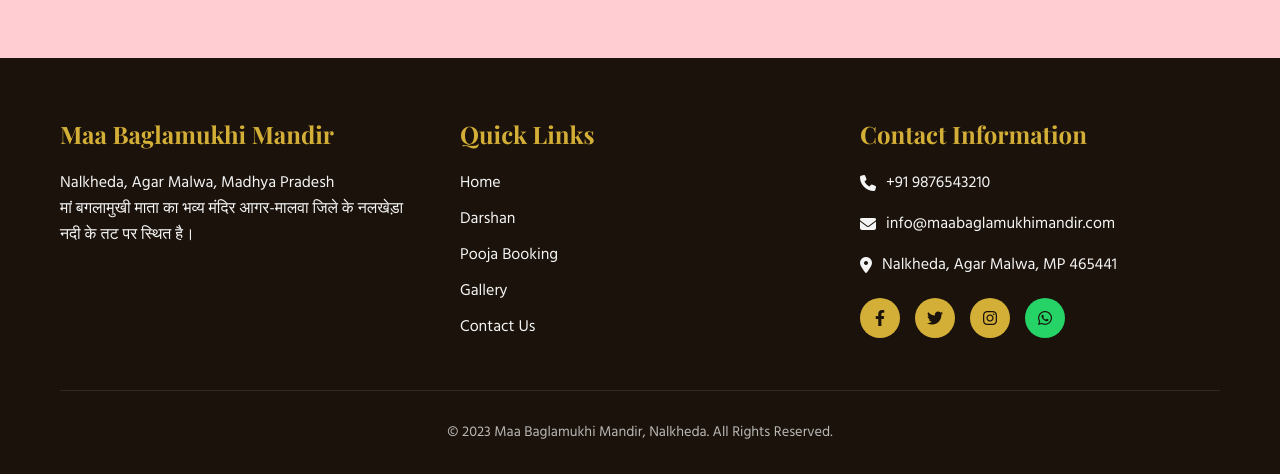
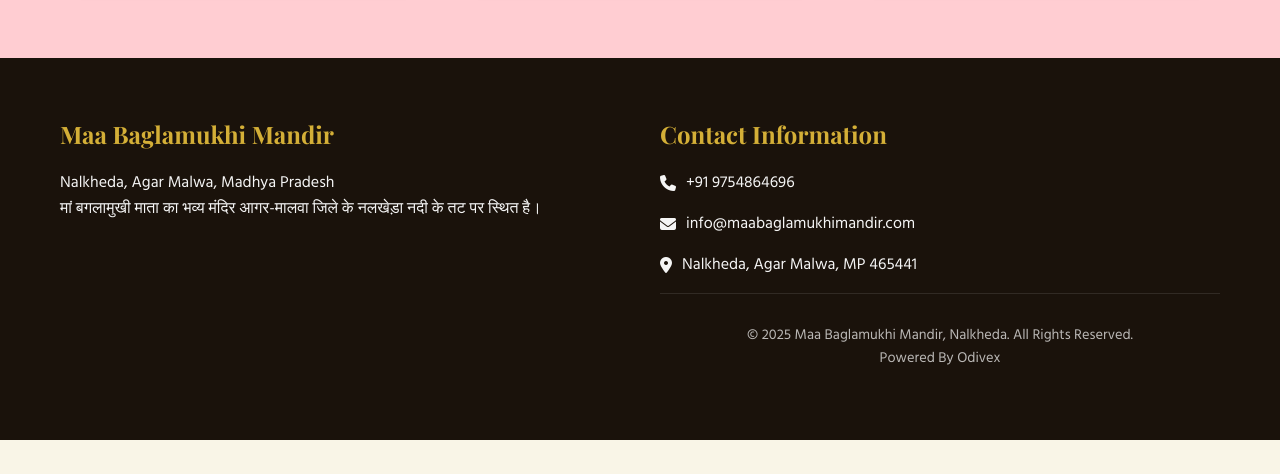
Before and after one commit to TA-AaryaNSah/Maa-Baglamukhi, a plain HTML site: page index.html in a window 1280 px wide. Shown: the part 3427-3901 px from the top of the page. After the commit the page ends 3867 px from the top, so only its background shows below. Drawn offline with nearby package versions, Linux system fonts and the light colour scheme.

Commit message:
Update index.html

```diff
--- a/index.html
+++ b/index.html
@@ -774,7 +774,7 @@
 </head>
 <body>
     <!-- WhatsApp Floating Button -->
-    <a href="https://wa.me/916838386938?text=Hello%20Maa%20Baglamukhi%20Mandir%20Team" class="whatsapp-float" target="_blank">
+    <a href="https://wa.me/9754864696?text=Hello%20Maa%20Baglamukhi%20Mandir%20Team" class="whatsapp-float" target="_blank">
         <div class="whatsapp-text">Message us on WhatsApp</div>
         <i class="fab fa-whatsapp"></i>
     </a>
@@ -801,7 +801,7 @@
                 <a href="#" class="nav-link">
                     <i class="fas fa-images"></i> Gallery
                 </a>
-                <a href="#" class="nav-link">
+                <a href="https://wa.me/9754864696?text=Hello%20Maa%20Baglamukhi%20Mandir%20Team" class="nav-link">
                     <i class="fas fa-phone"></i> Contact Us
                 </a>
             </nav>
@@ -862,7 +862,7 @@
                     </div>
                     <h3 class="service-title devanagari">हवन बुकिंग</h3>
                     <p class="service-desc">हवन पूजन का समय प्रात: 7:00 से रात्रि 11:00 बजे तक रहेगा</p>
-                    <a href="https://wa.me/916838386938?text=Hello%20Maa%20Baglamukhi%20Mandir%20Team,%20I%20want%20to%20book%20a%20Havan" class="whatsapp-btn" target="_blank">
+                    <a href="https://wa.me/919754864696?text=%E0%A4%AE%E0%A5%88%E0%A4%82%20%E0%A4%B9%E0%A4%B5%E0%A4%A8%20%E0%A4%95%E0%A5%87%20%E0%A4%B2%E0%A4%BF%E0%A4%8F%20%E0%A4%AC%E0%A5%81%E0%A4%95%E0%A4%BF%E0%A4%82%E0%A4%97%20%E0%A4%95%E0%A4%B0%E0%A4%A8%E0%A4%BE%20%E0%A4%9A%E0%A4%BE%E0%A4%B9%E0%A4%A4%E0%A4%BE%20%E0%A4%B9%E0%A5%82%E0%A4%82%E0%A5%A4%20%E0%A4%95%E0%A5%83%E0%A4%AA%E0%A4%AF%E0%A4%BE%20%E0%A4%9C%E0%A4%BE%E0%A4%A8%E0%A4%95%E0%A4%BE%E0%A4%B0%E0%A5%80%20%E0%A4%A6%E0%A5%87%E0%A4%82%E0%A5%A4" class="whatsapp-btn" target="_blank">
                         <i class="fab fa-whatsapp"></i> WhatsApp पर बुक करें
                     </a>
                 </div>
@@ -875,7 +875,7 @@
                     </div>
                     <h3 class="service-title devanagari">चोला बुकिंग</h3>
                     <p class="service-desc">चोला बुकिंग व्यवस्था का लाभ पाने के लिए बुकिंग करें।</p>
-                    <a href="https://wa.me/916838386938?text=Hello%20Maa%20Baglamukhi%20Mandir%20Team,%20I%20want%20to%20book%20a%20Chola" class="whatsapp-btn" target="_blank">
+                    <a href="https://wa.me/919754864696?text=%E0%A4%AE%E0%A5%88%E0%A4%82%20%E0%A4%9A%E0%A5%8B%E0%A4%B2%E0%A4%BE%20%E0%A4%AC%E0%A5%81%E0%A4%95%E0%A4%BF%E0%A4%82%E0%A4%97%20%E0%A4%95%E0%A4%B0%E0%A4%A8%E0%A4%BE%20%E0%A4%9A%E0%A4%BE%E0%A4%B9%E0%A4%A4%E0%A4%BE%20%E0%A4%B9%E0%A5%82%E0%A4%82%E0%A5%A4%20%E0%A4%95%E0%A5%83%E0%A4%AA%E0%A4%AF%E0%A4%BE%20%E0%A4%9C%E0%A4%BE%E0%A4%A8%E0%A4%95%E0%A4%BE%E0%A4%B0%E0%A5%80%20%E0%A4%A6%E0%A5%87%E0%A4%82%E0%A5%A4" class="whatsapp-btn" target="_blank">
                         <i class="fab fa-whatsapp"></i> WhatsApp पर बुक करें
                     </a>
                 </div>
@@ -888,7 +888,7 @@
                     </div>
                     <h3 class="service-title devanagari">गेस्ट हाउस</h3>
                     <p class="service-desc">गेस्ट हाउस व्यवस्था का लाभ पाने के लिए बुकिंग करें।</p>
-                    <a href="https://wa.me/916838386938?text=Hello%20Maa%20Baglamukhi%20Mandir%20Team,%20I%20want%20to%20book%20a%20Guest%20House" class="whatsapp-btn" target="_blank">
+                    <a href="https://wa.me/919754864696?text=%E0%A4%AE%E0%A5%88%E0%A4%82%20%E0%A4%97%E0%A5%87%E0%A4%B8%E0%A5%8D%E0%A4%9F%20%E0%A4%B9%E0%A4%BE%E0%A4%89%E0%A4%B8%20%E0%A4%AC%E0%A5%81%E0%A4%95%E0%A4%BF%E0%A4%82%E0%A4%97%20%E0%A4%95%E0%A4%B0%E0%A4%A8%E0%A4%BE%20%E0%A4%9A%E0%A4%BE%E0%A4%B9%E0%A4%A4%E0%A4%BE%20%E0%A4%B9%E0%A5%82%E0%A4%82%E0%A5%A4%20%E0%A4%95%E0%A5%83%E0%A4%AA%E0%A4%AF%E0%A4%BE%20%E0%A4%9C%E0%A4%BE%E0%A4%A8%E0%A4%95%E0%A4%BE%E0%A4%B0%E0%A5%80%20%E0%A4%A6%E0%A5%87%E0%A4%82%E0%A5%A4" class="whatsapp-btn" target="_blank">
                         <i class="fab fa-whatsapp"></i> WhatsApp पर बुक करें
                     </a>
                 </div>
@@ -901,7 +901,7 @@
                     </div>
                     <h3 class="service-title devanagari">दान करें</h3>
                     <p class="service-desc">दान करने के लिए कृपया यहाँ क्लिक करें।</p>
-                    <a href="https://wa.me/916838386938?text=Hello%20Maa%20Baglamukhi%20Mandir%20Team,%20I%20want%20to%20make%20a%20donation" class="whatsapp-btn" target="_blank">
+                    <a href="https://wa.me/919754864696?text=%E0%A4%AE%E0%A5%88%E0%A4%82%20%E0%A4%AE%E0%A4%82%E0%A4%A6%E0%A4%BF%E0%A4%B0%20%E0%A4%AE%E0%A5%87%E0%A4%82%20%E0%A4%A6%E0%A4%BE%E0%A4%A8%20%E0%A4%95%E0%A4%B0%E0%A4%A8%E0%A4%BE%20%E0%A4%9A%E0%A4%BE%E0%A4%B9%E0%A4%A4%E0%A4%BE%20%E0%A4%B9%E0%A5%82%E0%A4%82%E0%A5%A4%20%E0%A4%95%E0%A5%83%E0%A4%AA%E0%A4%AF%E0%A4%BE%20%E0%A4%9C%E0%A4%BE%E0%A4%A8%E0%A4%95%E0%A4%BE%E0%A4%B0%E0%A5%80%20%E0%A4%A6%E0%A5%87%E0%A4%82%E0%A5%A4" class="whatsapp-btn" target="_blank">
                         <i class="fab fa-whatsapp"></i> WhatsApp पर जुड़ें
                     </a>
                 </div>
@@ -1025,22 +1025,13 @@
                     <p>मां बगलामुखी माता का भव्य मंदिर आगर-मालवा जिले के नलखेड़ा नदी के तट पर स्थित है।</p>
                 </div>
 
-                <div class="footer-column">
-                    <h3>Quick Links</h3>
-                    <ul class="footer-links">
-                        <li><a href="#">Home</a></li>
-                        <li><a href="#">Darshan</a></li>
-                        <li><a href="#">Pooja Booking</a></li>
-                        <li><a href="#">Gallery</a></li>
-                        <li><a href="#">Contact Us</a></li>
-                    </ul>
-                </div>
+
 
                 <div class="footer-column">
                     <h3>Contact Information</h3>
                     <div class="contact-info">
                         <i class="fas fa-phone"></i>
-                        <span>+91 9876543210</span>
+                        <span>+91 9754864696</span>
                     </div>
                     <div class="contact-info">
                         <i class="fas fa-envelope"></i>
@@ -1051,19 +1042,8 @@
                         <span>Nalkheda, Agar Malwa, MP 465441</span>
                     </div>
 
-                    <div class="social-links">
-                        <a href="#" class="social-link"><i class="fab fa-facebook-f"></i></a>
-                        <a href="#" class="social-link"><i class="fab fa-twitter"></i></a>
-                        <a href="#" class="social-link"><i class="fab fa-instagram"></i></a>
-                        <a href="https://wa.me/916838386938" class="social-link" target="_blank" style="background-color: var(--whatsapp-green);">
-                            <i class="fab fa-whatsapp"></i>
-                        </a>
-                    </div>
-                </div>
-            </div>
-
             <div class="copyright">
-                &copy; 2023 Maa Baglamukhi Mandir, Nalkheda. All Rights Reserved.
+                &copy; 2025 Maa Baglamukhi Mandir, Nalkheda. All Rights Reserved. <br> Powered By Odivex
             </div>
         </div>
     </footer>
```
